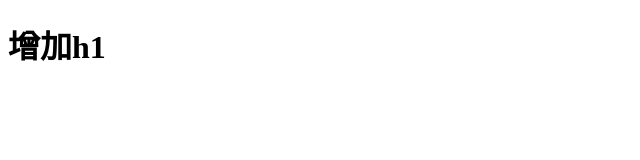
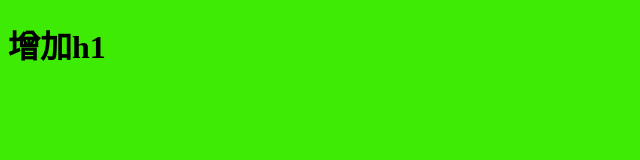
Before and after one commit to sexfat/ted102, a plain HTML site: page index.html in a window 1280 px wide. Shown: the whole page, without its empty margins (0-640 px from the left). Drawn offline with Linux system fonts and the light colour scheme.

Commit message:
增加css

```diff
--- a/index.html
+++ b/index.html
@@ -3,6 +3,11 @@
 <head>
     <meta charset="UTF-8">
     <meta name="viewport" content="width=device-width, initial-scale=1.0">
+    <style>
+      body {
+          background-color: rgb(62, 235, 4);
+      }
+    </style>
     <title>首頁</title>
 </head>
 <body>
```
